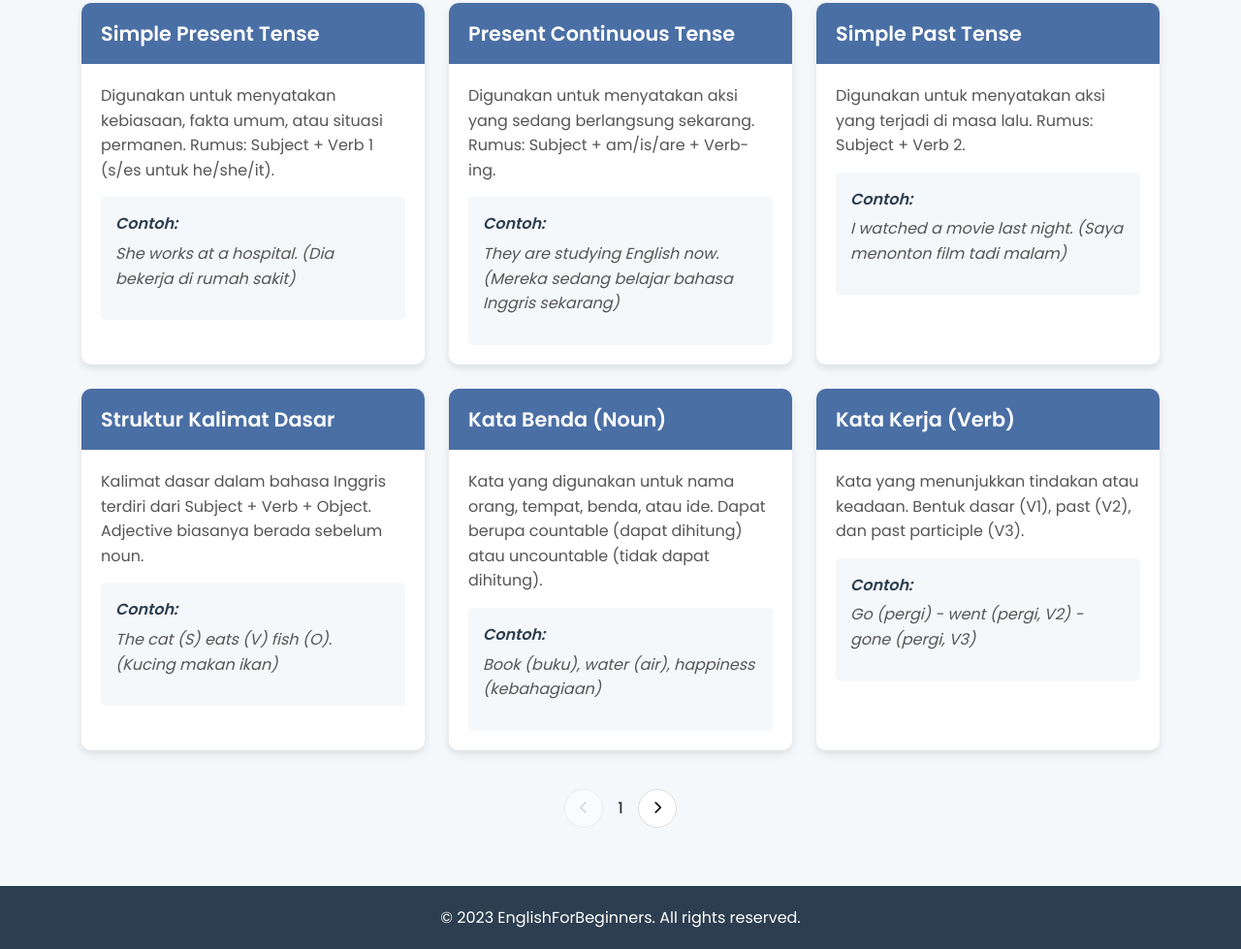
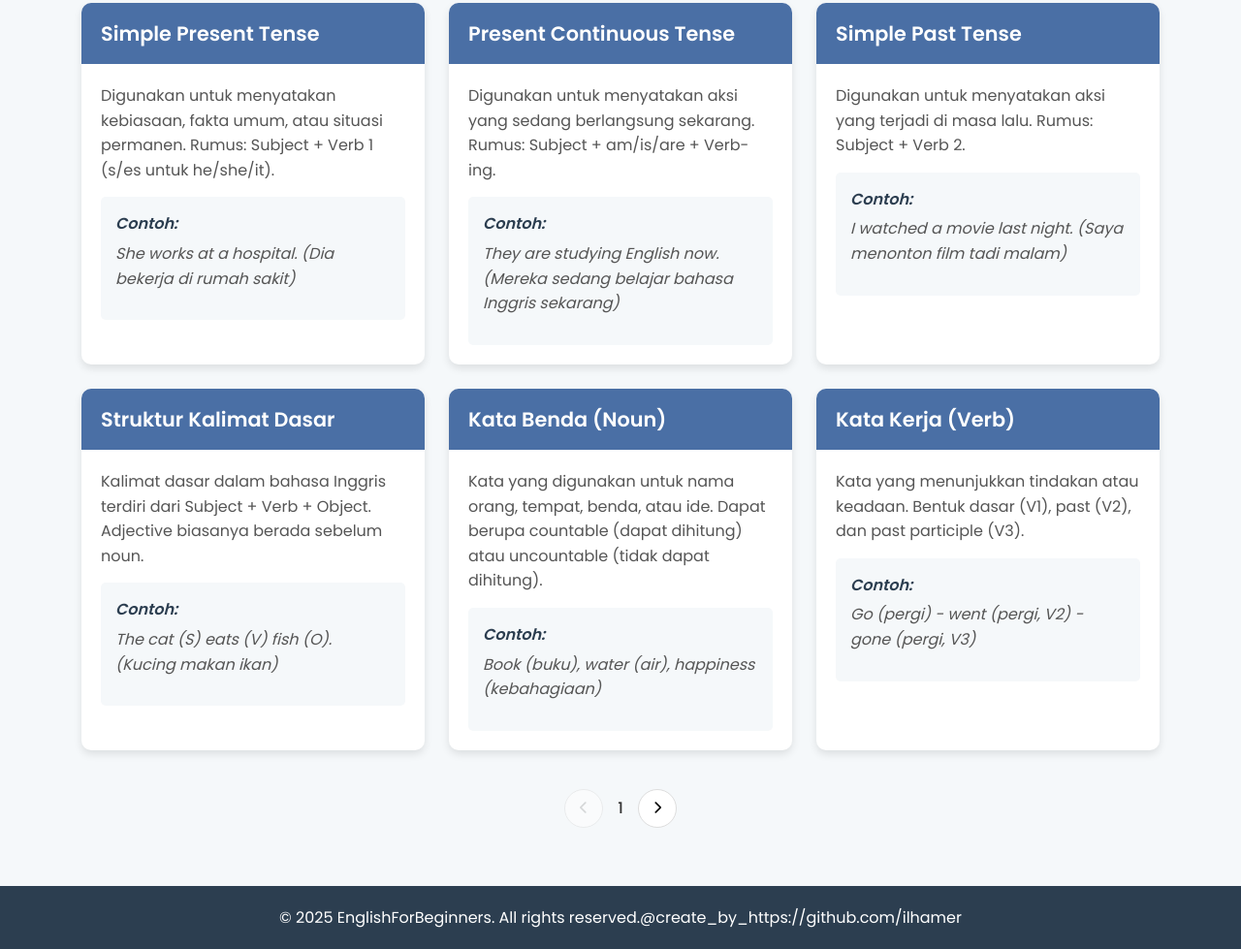
Before and after one commit to ilhamer/learnEnglishEasy, a plain HTML site: page feature/grammar.html in a window 1280 px wide. Shown: the part 488-1467 px from the top of the page at 97% size. Drawn offline with Linux system fonts and the light colour scheme.

Commit message:
add informasion in footer

```diff
--- a/feature/grammar.html
+++ b/feature/grammar.html
@@ -72,7 +72,7 @@
 
     <footer class="grammar-footer">
         <div class="container">
-            <p>&copy; 2023 EnglishForBeginners. All rights reserved.</p>
+            <p>&copy; 2025 EnglishForBeginners. All rights reserved.@create_by_https://github.com/ilhamer</p>
         </div>
     </footer>
 
```
Also changed, not shown: feature/vocabulary.html (+1 -1 lines), index.html (+1 -1 lines).
